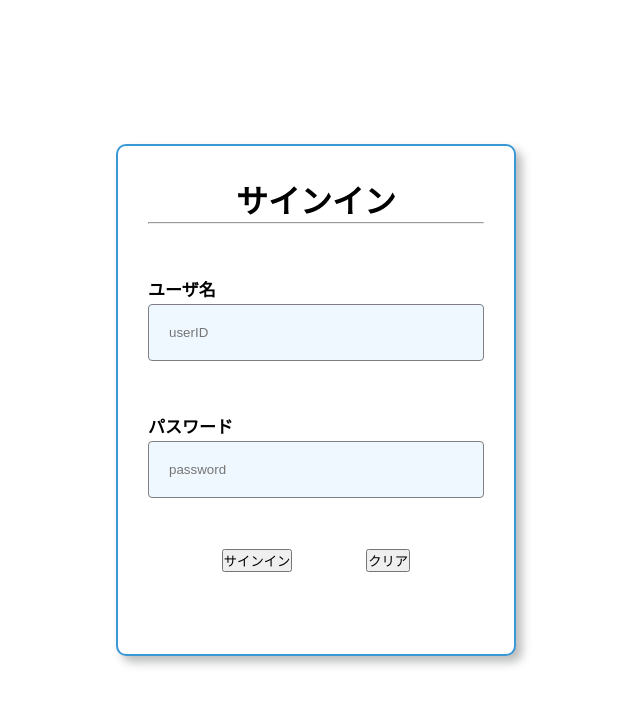
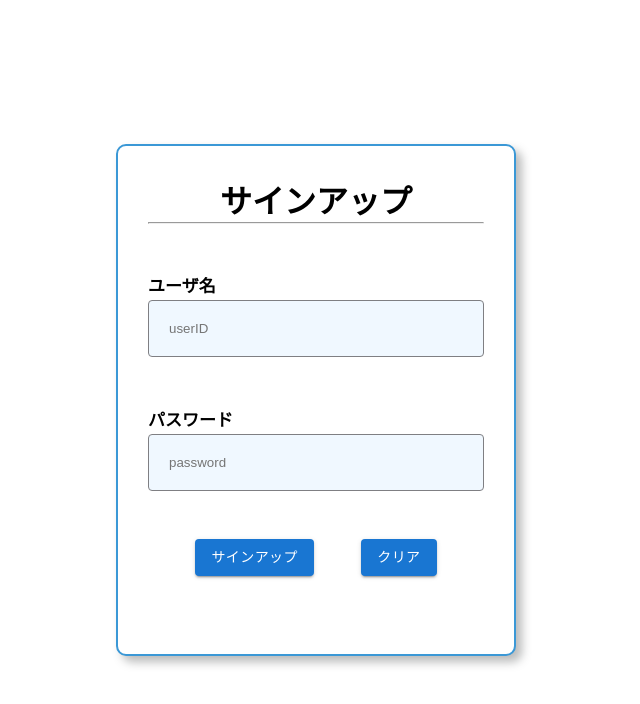
Before and after one commit to egashirashunsuke/FindTime_Front, a React (Create React App) app: page /signup in a window 1280 px wide. Shown: the top 704 px of the page, without its empty margins (324-964 px from the left). Built offline with nearby package versions, Linux system fonts and the light colour scheme; what react-google-calendar-api would draw is missing.

Commit message:
buttonchange

```diff
--- a/src/pages/Login.js
+++ b/src/pages/Login.js
@@ -104,7 +104,7 @@ export default function Login() {
                             onClick={clearForm}
                         >クリア</Button>
                     </div>
-                    <Button variant="contained" onClick={navigateSignin}>サインインへ</Button>
+                    <Button variant="contained" onClick={navigateSignin}>サインアップへ</Button>
                 </div>
             </form>
 
--- a/src/pages/SignUp.js
+++ b/src/pages/SignUp.js
@@ -4,6 +4,8 @@ import { ErrorMessage } from "@hookform/error-message";
 import '../style/Login.css';
 import { useNavigate } from "react-router-dom";
 import axios from "axios";
+import { Button } from "@mui/material";
+
 
 export default function Login() {
     const navigate = useNavigate();
@@ -45,7 +47,7 @@ export default function Login() {
     return (
         <div className="formContainer">
             <form onSubmit={handleSubmit(onSubmit)}>
-                <h1>サインイン</h1>
+                <h1>サインアップ</h1>
                 <hr />
                 <div className="uiForm">
                     <div className="formField">
@@ -81,16 +83,18 @@ export default function Login() {
                     </div>
                     <ErrorMessage errors={errors} name="password" render={({message}) => <span>{message}</span>} />
                     <div className="loginButton">
-                        <button
+                        <Button
+                        variant="contained"
                             type="submit"
                             className="submitButton"
-                        >サインイン
-                        </button>
-                        <button
+                        >サインアップ
+                        </Button>
+                        <Button
+                        variant="contained"
                             type="button"
                             className="clearButton"
                             onClick={clearForm}
-                        >クリア</button>
+                        >クリア</Button>
                     </div>
                 </div>
             </form>
```
